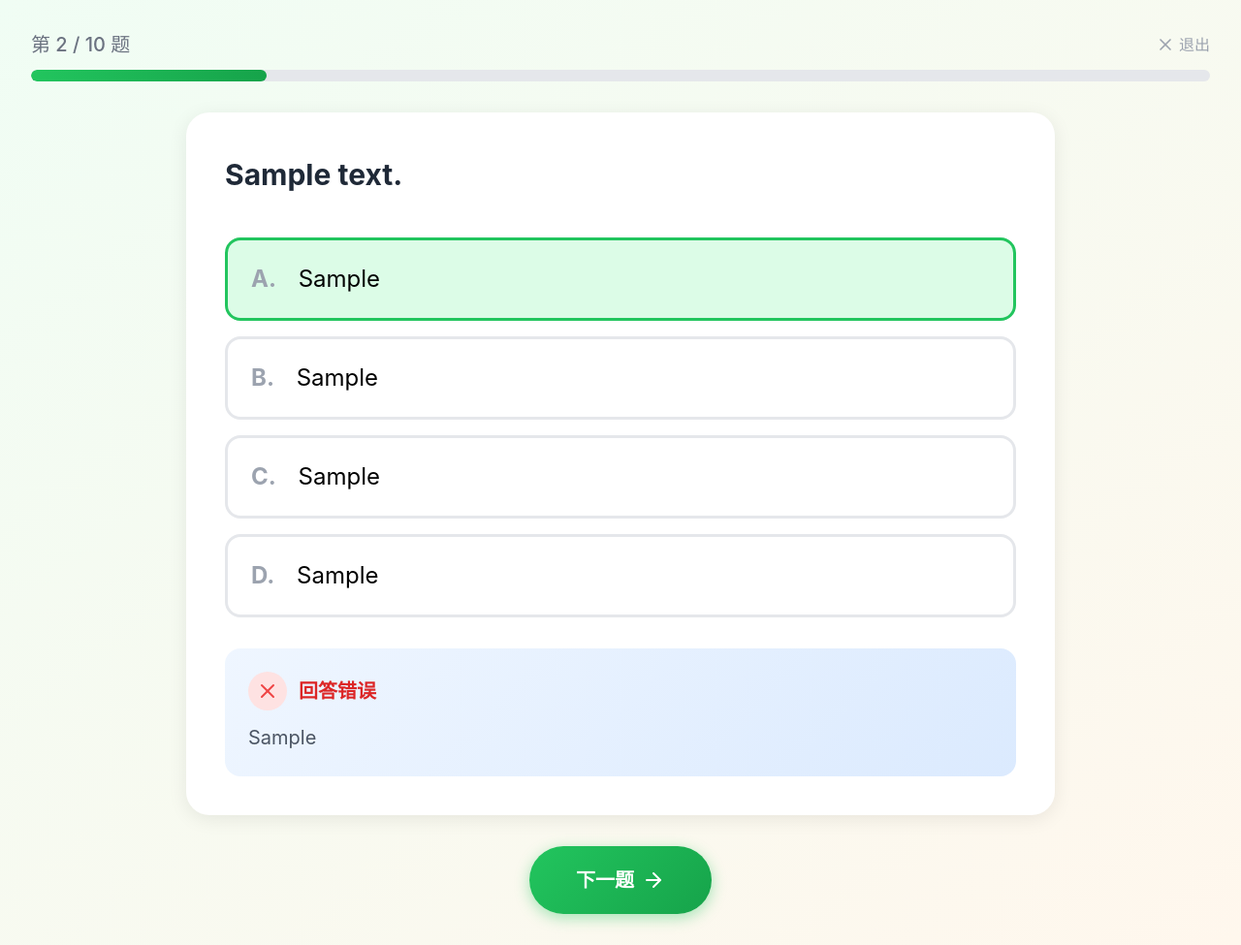
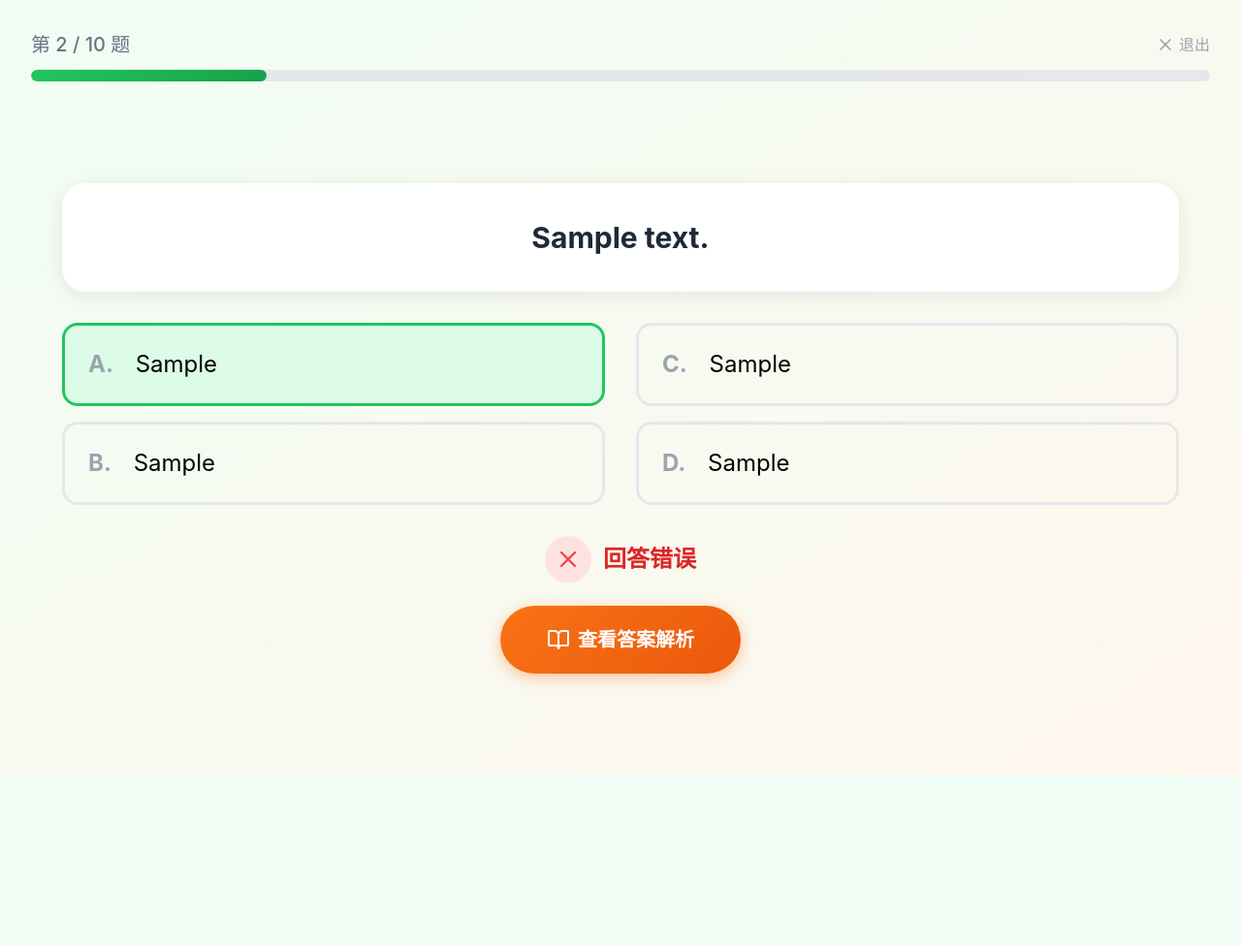
Before and after one commit to zzbazzzbaz/diet_health, a Django app: template apps/quiz/templates/quiz/question.html in a window 1280 px wide. Shown: the whole page at 97% size. After the commit the page ends 800 px from the top, so only its background shows below. Run offline with Django 5.2, Linux system fonts and the light colour scheme; tables that the repository leaves empty hold one stand-in row (values such as "Sample post"); the template is opened without the code that fills it: values that come from a table or form of the project are taken from there, most other values are stand-ins (such as "Sample title", 1, 10 or a date in 2020).

Commit message:
feat: 优化界面布局 - 添加双logo显示、问答题目左右布局、食物选择页Q版小人与餐盘布局调整

```diff
--- a/apps/game/templates/game/index.html
+++ b/apps/game/templates/game/index.html
@@ -6,7 +6,10 @@
 {% block content %}
 <div class="min-h-screen flex flex-col items-center justify-center p-8">
     <div class="text-center">
-        <img src="{% static 'images/logo.png' %}" alt="Logo" class="w-72 h-72 object-contain mx-auto mb-6">
+        <div class="flex items-center justify-center gap-4 mb-6">
+            <img src="{% static 'images/logo.png' %}" alt="Logo" class="w-72 h-72 object-contain">
+            <img src="{% static 'images/logo2.png' %}" alt="Logo2" class="w-72 h-72 object-contain">
+        </div>
         <h1 class="text-5xl font-bold text-orange-500 mb-6">膳食搭配游戏</h1>
         <p class="text-2xl text-gray-600 mb-12">学习如何科学搭配一日三餐</p>
 
--- a/apps/quiz/templates/quiz/index.html
+++ b/apps/quiz/templates/quiz/index.html
@@ -6,7 +6,10 @@
 {% block content %}
 <div class="min-h-screen flex flex-col items-center justify-center p-8 page-enter">
     <div class="text-center">
-        <img src="{% static 'images/logo.png' %}" alt="Logo" class="w-72 h-72 object-contain mx-auto mb-6">
+        <div class="flex items-center justify-center gap-4 mb-6">
+            <img src="{% static 'images/logo.png' %}" alt="Logo" class="w-72 h-72 object-contain">
+            <img src="{% static 'images/logo2.png' %}" alt="Logo2" class="w-72 h-72 object-contain">
+        </div>
         <h1 class="text-5xl font-bold text-gradient-green mb-6">饮食健康知识问答</h1>
         <p class="text-2xl text-gray-500 mb-12">测试你对健康饮食的了解程度</p>
 
--- a/apps/quiz/templates/quiz/question.html
+++ b/apps/quiz/templates/quiz/question.html
@@ -19,62 +19,75 @@
         </div>
     </div>
 
-    <!-- 题目内容 -->
-    <div class="flex-1 flex flex-col items-center justify-center max-w-4xl mx-auto w-full">
-        <div class="card p-10 w-full">
-            <!-- 题干 -->
-            <div class="text-3xl font-bold text-gray-800 mb-10 leading-relaxed">
+    <!-- 主内容区域 -->
+    <div class="flex-1 flex flex-col items-center justify-center max-w-6xl mx-auto w-full">
+        <!-- 题干 - 居中显示 -->
+        <div id="question-card" class="card p-8 w-full mb-8">
+            <div class="text-3xl font-bold text-gray-800 text-center leading-relaxed">
                 {{ question.content }}
             </div>
+        </div>
 
-            <!-- 选项 -->
-            <div class="space-y-4" id="options">
-                {% with options="A,B,C,D" %}
-                {% for opt in options|make_list %}
-                {% if opt == 'A' %}{% with text=question.option_a %}
-                <button class="option-btn w-full p-6 text-left text-2xl rounded-2xl {% if answered and user_answer == opt %}{% if question.correct_answer == opt %}correct{% else %}wrong{% endif %}{% elif answered and question.correct_answer == opt %}correct{% endif %}"
-                        data-answer="{{ opt }}" {% if answered %}disabled{% endif %}>
-                    <span class="font-bold mr-4 text-gray-400">{{ opt }}.</span> {{ text }}
+        <!-- 选项区域 - 左右布局 -->
+        <div class="w-full flex gap-8" id="options-area">
+            <!-- 左侧 AB 选项 -->
+            <div class="flex-1 space-y-4">
+                <button class="option-btn w-full p-6 text-left text-2xl rounded-2xl {% if answered and user_answer == 'A' %}{% if question.correct_answer == 'A' %}correct{% else %}wrong{% endif %}{% elif answered and question.correct_answer == 'A' %}correct{% endif %}"
+                        data-answer="A" {% if answered %}disabled{% endif %}>
+                    <span class="font-bold mr-4 text-gray-400">A.</span> {{ question.option_a }}
                 </button>
-                {% endwith %}{% endif %}
-                {% if opt == 'B' %}{% with text=question.option_b %}
-                <button class="option-btn w-full p-6 text-left text-2xl rounded-2xl {% if answered and user_answer == opt %}{% if question.correct_answer == opt %}correct{% else %}wrong{% endif %}{% elif answered and question.correct_answer == opt %}correct{% endif %}"
-                        data-answer="{{ opt }}" {% if answered %}disabled{% endif %}>
-                    <span class="font-bold mr-4 text-gray-400">{{ opt }}.</span> {{ text }}
+                <button class="option-btn w-full p-6 text-left text-2xl rounded-2xl {% if answered and user_answer == 'B' %}{% if question.correct_answer == 'B' %}correct{% else %}wrong{% endif %}{% elif answered and question.correct_answer == 'B' %}correct{% endif %}"
+                        data-answer="B" {% if answered %}disabled{% endif %}>
+                    <span class="font-bold mr-4 text-gray-400">B.</span> {{ question.option_b }}
                 </button>
-                {% endwith %}{% endif %}
-                {% if opt == 'C' %}{% with text=question.option_c %}
-                <button class="option-btn w-full p-6 text-left text-2xl rounded-2xl {% if answered and user_answer == opt %}{% if question.correct_answer == opt %}correct{% else %}wrong{% endif %}{% elif answered and question.correct_answer == opt %}correct{% endif %}"
-                        data-answer="{{ opt }}" {% if answered %}disabled{% endif %}>
-                    <span class="font-bold mr-4 text-gray-400">{{ opt }}.</span> {{ text }}
-                </button>
-                {% endwith %}{% endif %}
-                {% if opt == 'D' %}{% with text=question.option_d %}
-                <button class="option-btn w-full p-6 text-left text-2xl rounded-2xl {% if answered and user_answer == opt %}{% if question.correct_answer == opt %}correct{% else %}wrong{% endif %}{% elif answered and question.correct_answer == opt %}correct{% endif %}"
-                        data-answer="{{ opt }}" {% if answered %}disabled{% endif %}>
-                    <span class="font-bold mr-4 text-gray-400">{{ opt }}.</span> {{ text }}
-                </button>
-                {% endwith %}{% endif %}
-                {% endfor %}
-                {% endwith %}
             </div>
 
-            <!-- 解析区域 -->
-            <div id="explanation" class="mt-8 explanation-box {% if not answered %}hidden{% endif %}">
+            <!-- 右侧 CD 选项 -->
+            <div class="flex-1 space-y-4">
+                <button class="option-btn w-full p-6 text-left text-2xl rounded-2xl {% if answered and user_answer == 'C' %}{% if question.correct_answer == 'C' %}correct{% else %}wrong{% endif %}{% elif answered and question.correct_answer == 'C' %}correct{% endif %}"
+                        data-answer="C" {% if answered %}disabled{% endif %}>
+                    <span class="font-bold mr-4 text-gray-400">C.</span> {{ question.option_c }}
+                </button>
+                <button class="option-btn w-full p-6 text-left text-2xl rounded-2xl {% if answered and user_answer == 'D' %}{% if question.correct_answer == 'D' %}correct{% else %}wrong{% endif %}{% elif answered and question.correct_answer == 'D' %}correct{% endif %}"
+                        data-answer="D" {% if answered %}disabled{% endif %}>
+                    <span class="font-bold mr-4 text-gray-400">D.</span> {{ question.option_d }}
+                </button>
+            </div>
+        </div>
+
+        <!-- 答题结果提示 -->
+        <div id="result-hint" class="mt-8 {% if not answered %}hidden{% endif %}">
+            <div class="flex items-center justify-center gap-3">
+                <div id="result-icon" class="w-12 h-12 rounded-full flex items-center justify-center {% if answered %}{% if is_correct %}bg-green-100{% else %}bg-red-100{% endif %}{% endif %}">
+                    <i data-lucide="{% if answered %}{% if is_correct %}check{% else %}x{% endif %}{% else %}check{% endif %}" class="w-7 h-7 {% if answered %}{% if is_correct %}text-green-500{% else %}text-red-500{% endif %}{% endif %}"></i>
+                </div>
+                <span id="result-text" class="text-2xl font-bold {% if answered %}{% if is_correct %}text-green-600{% else %}text-red-600{% endif %}{% endif %}">
+                    {% if answered %}{% if is_correct %}回答正确！{% else %}回答错误{% endif %}{% endif %}
+                </span>
+            </div>
+        </div>
+
+        <!-- 查看解析按钮 -->
+        <div id="show-explanation-btn" class="mt-6 hidden">
+            <button onclick="showExplanation()" class="btn btn-secondary btn-lg">
+                <i data-lucide="book-open" class="w-6 h-6"></i>
+                查看答案解析
+            </button>
+        </div>
+
+        <!-- 解析区域 -->
+        <div id="explanation" class="mt-8 w-full max-w-4xl hidden">
+            <div class="explanation-box">
                 <div class="flex items-center mb-3">
-                    <div id="result-icon" class="w-10 h-10 rounded-full flex items-center justify-center mr-3 {% if answered %}{% if is_correct %}bg-green-100{% else %}bg-red-100{% endif %}{% endif %}">
-                        <i data-lucide="{% if answered %}{% if is_correct %}check{% else %}x{% endif %}{% else %}check{% endif %}" class="w-6 h-6 {% if answered %}{% if is_correct %}text-green-500{% else %}text-red-500{% endif %}{% endif %}"></i>
-                    </div>
-                    <span id="result-text" class="text-xl font-bold {% if answered %}{% if is_correct %}text-green-600{% else %}text-red-600{% endif %}{% endif %}">
-                        {% if answered %}{% if is_correct %}回答正确！{% else %}回答错误{% endif %}{% endif %}
-                    </span>
+                    <i data-lucide="lightbulb" class="w-6 h-6 text-yellow-500 mr-2"></i>
+                    <span class="text-xl font-bold text-gray-700">答案解析</span>
                 </div>
                 <p class="text-xl text-gray-600 leading-relaxed">{{ question.explanation }}</p>
             </div>
         </div>
 
         <!-- 下一题按钮 -->
-        <div id="next-btn" class="mt-8 {% if not answered %}hidden{% endif %}">
+        <div id="next-btn" class="mt-8 hidden">
             {% if is_last %}
             <a href="{% url 'quiz:result' %}" class="btn btn-primary btn-lg">
                 查看结果
@@ -97,10 +110,35 @@
 <script>
 const questionId = {{ question.id }};
 const answered = {{ answered|yesno:"true,false" }};
+let hasAnswered = answered;
+let explanationShown = false;
+
+// 如果已经答过题，显示查看解析按钮
+if (answered) {
+    document.getElementById('show-explanation-btn').classList.remove('hidden');
+}
+
+function showExplanation() {
+    // 隐藏题目和选项
+    document.getElementById('question-card').classList.add('hidden');
+    document.getElementById('options-area').classList.add('hidden');
+    document.getElementById('result-hint').classList.add('hidden');
+    document.getElementById('show-explanation-btn').classList.add('hidden');
+
+    // 显示解析和下一题按钮
+    document.getElementById('explanation').classList.remove('hidden');
+    document.getElementById('explanation').classList.add('fade-in');
+    document.getElementById('next-btn').classList.remove('hidden');
+    document.getElementById('next-btn').classList.add('pop-in');
+    explanationShown = true;
+    lucide.createIcons();
+}
 
 if (!answered) {
     document.querySelectorAll('.option-btn').forEach(btn => {
         btn.addEventListener('click', async function() {
+            if (hasAnswered) return;
+
             const answer = this.dataset.answer;
 
             document.querySelectorAll('.option-btn').forEach(b => b.disabled = true);
@@ -122,11 +160,14 @@ if (!answered) {
 
                 if (data.error) {
                     alert(data.error);
+                    document.querySelectorAll('.option-btn').forEach(b => b.disabled = false);
                     return;
                 }
 
+                hasAnswered = true;
                 const correctAnswer = data.correct_answer;
 
+                // 显示正确/错误状态
                 document.querySelectorAll('.option-btn').forEach(b => {
                     const btnAnswer = b.dataset.answer;
                     if (btnAnswer === correctAnswer) {
@@ -136,19 +177,22 @@ if (!answered) {
                     }
                 });
 
-                const explanation = document.getElementById('explanation');
+                // 显示结果提示
+                const resultHint = document.getElementById('result-hint');
                 const resultIcon = document.getElementById('result-icon');
                 const resultText = document.getElementById('result-text');
 
-                resultIcon.className = 'w-10 h-10 rounded-full flex items-center justify-center mr-3 ' + (data.correct ? 'bg-green-100' : 'bg-red-100');
-                resultIcon.innerHTML = `<i data-lucide="${data.correct ? 'check' : 'x'}" class="w-6 h-6 ${data.correct ? 'text-green-500' : 'text-red-500'}"></i>`;
+                resultIcon.className = 'w-12 h-12 rounded-full flex items-center justify-center ' + (data.correct ? 'bg-green-100' : 'bg-red-100');
+                resultIcon.innerHTML = `<i data-lucide="${data.correct ? 'check' : 'x'}" class="w-7 h-7 ${data.correct ? 'text-green-500' : 'text-red-500'}"></i>`;
                 resultText.textContent = data.correct ? '回答正确！' : '回答错误';
-                resultText.className = 'text-xl font-bold ' + (data.correct ? 'text-green-600' : 'text-red-600');
+                resultText.className = 'text-2xl font-bold ' + (data.correct ? 'text-green-600' : 'text-red-600');
 
-                explanation.classList.remove('hidden');
-                explanation.classList.add('fade-in');
-                document.getElementById('next-btn').classList.remove('hidden');
-                document.getElementById('next-btn').classList.add('pop-in');
+                resultHint.classList.remove('hidden');
+                resultHint.classList.add('pop-in');
+
+                // 显示查看解析按钮
+                document.getElementById('show-explanation-btn').classList.remove('hidden');
+                document.getElementById('show-explanation-btn').classList.add('pop-in');
 
                 lucide.createIcons();
 
--- a/config/settings.py
+++ b/config/settings.py
@@ -27,6 +27,7 @@ INSTALLED_APPS = [
 
 MIDDLEWARE = [
     'django.middleware.security.SecurityMiddleware',
+    'whitenoise.middleware.WhiteNoiseMiddleware',
     'django.contrib.sessions.middleware.SessionMiddleware',
     'django.middleware.common.CommonMiddleware',
     'django.middleware.csrf.CsrfViewMiddleware',
--- a/pyproject.toml
+++ b/pyproject.toml
@@ -8,5 +8,7 @@ dependencies = [
     "dashscope>=1.25.6",
     "django>=4.2",
     "django-simpleui>=2025.6.24",
+    "gunicorn>=23.0.0",
     "pillow>=12.1.0",
+    "whitenoise>=6.11.0",
 ]
--- a/templates/home.html
+++ b/templates/home.html
@@ -9,6 +9,7 @@
     <div class="text-center mb-16">
         <div class="flex items-center justify-center gap-4 mb-6">
             <img src="{% static 'images/logo.png' %}" alt="Logo" class="w-72 h-72 object-contain">
+            <img src="{% static 'images/logo2.png' %}" alt="Logo2" class="w-72 h-72 object-contain">
         </div>
         <h1 class="text-6xl font-bold text-gradient-green mb-4">饮食健康知识问答</h1>
         <p class="text-2xl text-gray-500">学习健康饮食知识，养成良好饮食习惯</p>
```
Also changed, not shown: apps/game/templates/game/select_food.html (+67 -76 lines), static/images/cr.png (added), static/images/logo2.png (added), static/images/lr.png (added), 2 other files.
